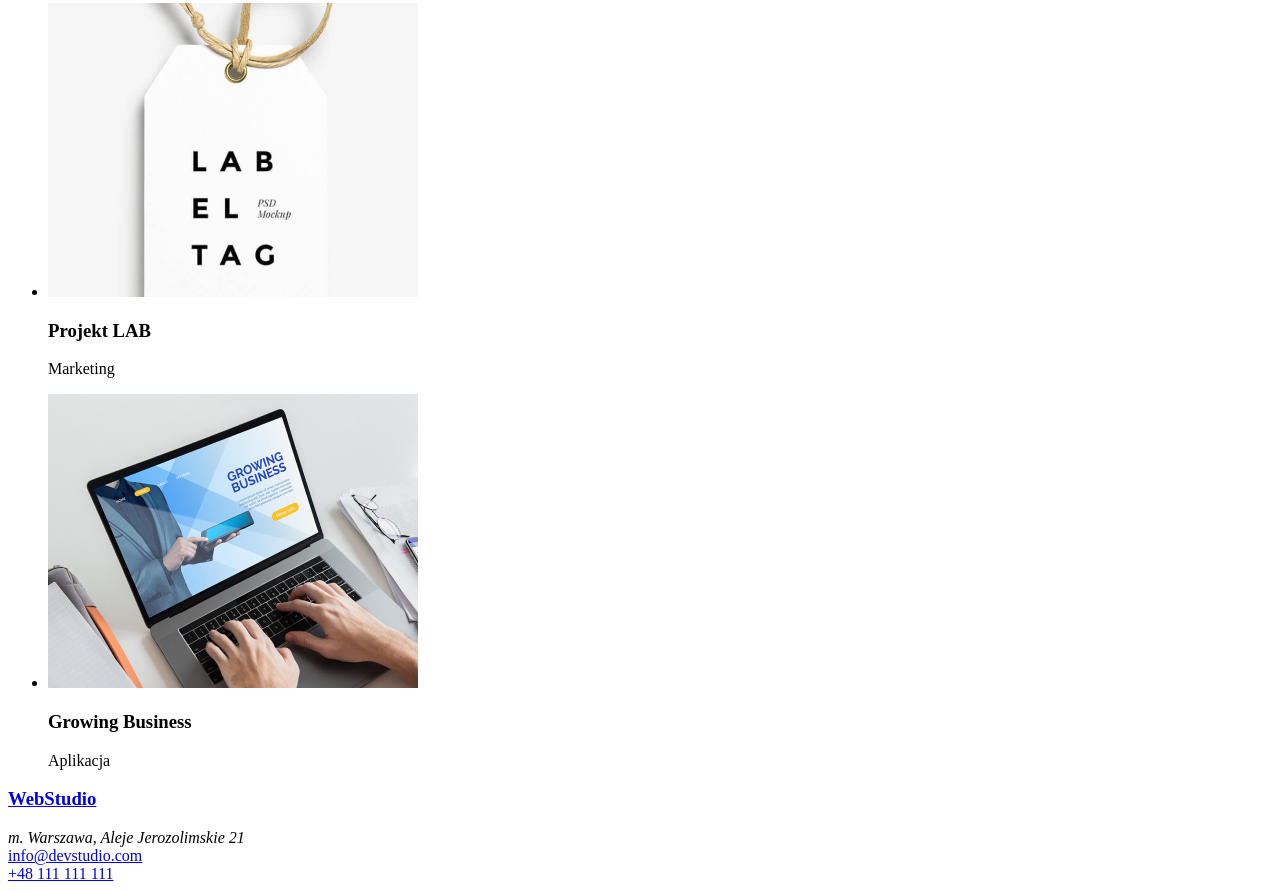
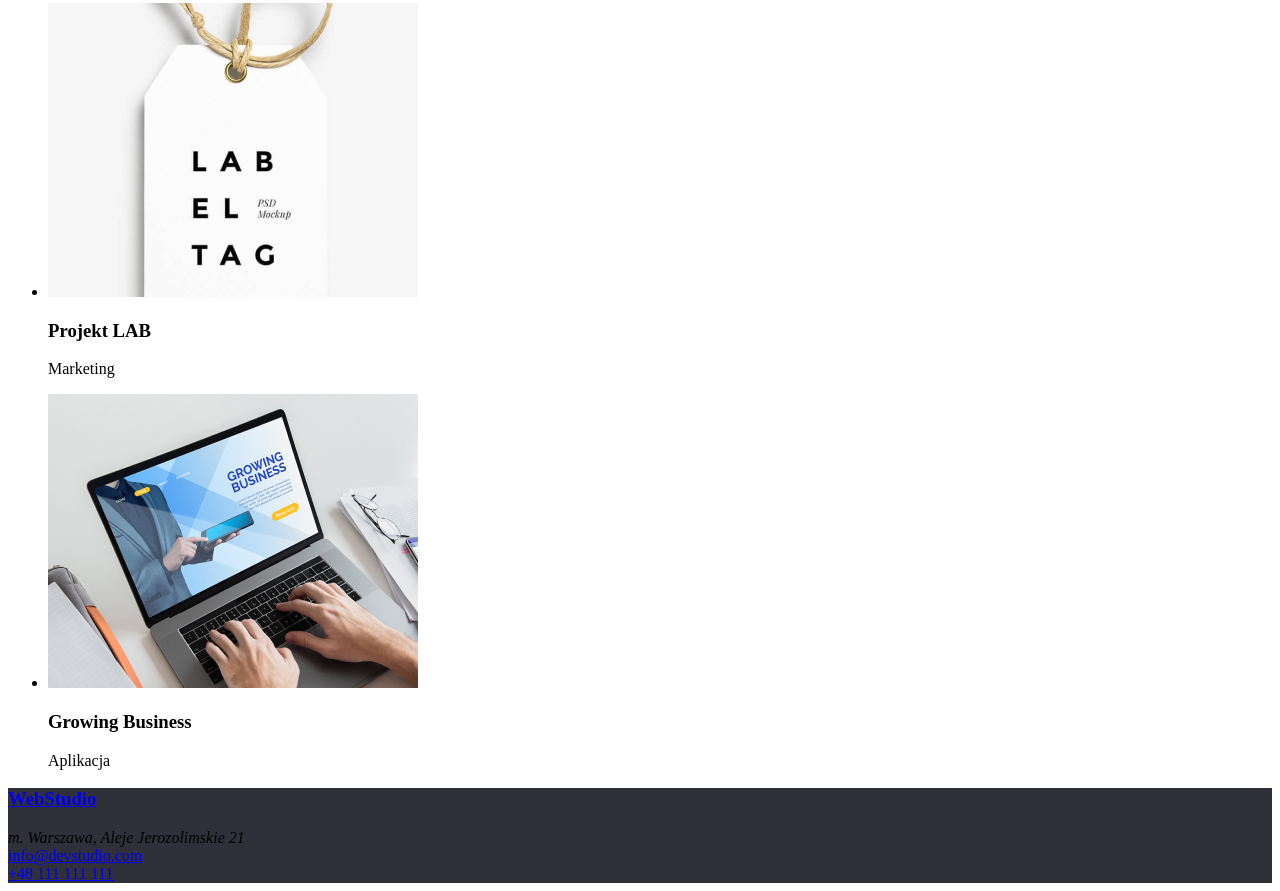
Before and after one commit to KacperMadajewski/goit-markup-hw-02, a plain HTML site: page portfolio.html in a window 1280 px wide. Shown: the part 3047-3938 px from the top of the page. Drawn offline with Linux system fonts and the light colour scheme.

Commit message:
Połączyłem index.html i portfolio.html z styles.css
Nadałem klasę background dla <header> i <footer> oraz dodałem kolor

```diff
--- a/css/styles.css
+++ b/css/styles.css
@@ -0,0 +1,3 @@
+.background {
+  background-color: #2f303a;
+}
--- a/portfolio.html
+++ b/portfolio.html
@@ -5,6 +5,7 @@
     <meta http-equiv="X-UA-Compatible" content="IE=edge" />
     <meta name="viewport" content="width=device-width, initial-scale=1.0" />
     <title>Document</title>
+    <link rel="stylesheet" href="css/styles.css" />
   </head>
   <body>
     <header>
@@ -129,7 +130,7 @@
         </ul>
       </section>
     </main>
-    <footer>
+    <footer class="background">
       <h3><a href="#">WebStudio</a></h3>
       <address>m. Warszawa, Aleje Jerozolimskie 21</address>
       <a href="mailto:info@devstudio.com">info@devstudio.com</a>
```
Also changed, not shown: index.html (+6 -3 lines).
